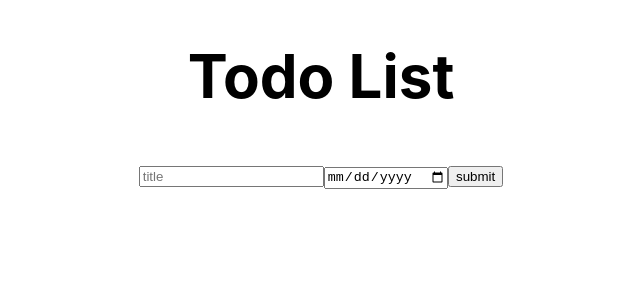
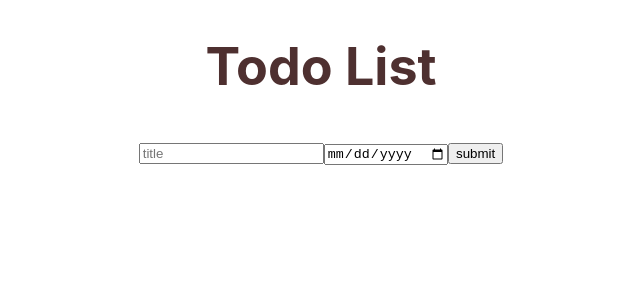
Before and after one commit to hovgor/todo_list_2, a React (Create React App) app: page / in a window 1280 px wide. Shown: the top 300 px of the page, without its empty margins (319-959 px from the left). Built offline with nearby package versions, Linux system fonts and the light colour scheme.

Commit message:
localstorage is  Done

```diff
--- a/package.json
+++ b/package.json
@@ -10,6 +10,7 @@
     "react-dom": "^18.2.0",
     "react-router-dom": "^6.3.0",
     "react-scripts": "5.0.1",
+    "sass": "^1.54.0",
     "uuid": "^8.3.2",
     "web-vitals": "^2.1.4"
   },
--- a/src/App.css
+++ b/src/App.css
@@ -1,7 +1,11 @@
 .App {
     text-align: center;
-    font-size: 30px;
-
+    display: flex;
+    flex-direction: column;
+    align-items: center;
+    justify-content: center;
+    font-size: calc(10px + 2vmin);
+    color: rgb(78, 48, 48);
   }
 
   .App-logo {
--- a/src/App.js
+++ b/src/App.js
@@ -7,30 +7,18 @@ import TodoList from './components/TodoList';
 function App() {
   const [todos, setTodos] = useState([]);
 
+  useEffect(() => {
+    let localTodos = localStorage.getItem('todos')
+    if(localTodos && localTodos.length > 0 ){
+      setTodos(JSON.parse(localTodos))
+    }
+  },[])
 
-      useEffect(() => {
-      getTodos()
-      },[])
-
-
-      useEffect(() => {
-      saveTodos()
-      },[todos])
-
-
-      const saveTodos = () => {
-          localStorage.setItem('todos',JSON.stringify(todos))
-      }
-
-      const getTodos = () => {
-        if(localStorage.getItem('todos') === null){
-            localStorage.setItem('todos',JSON.stringify([]))
-        } else {
-            let localTodos = JSON.parse(localStorage.getItem('todos'))
-            setTodos(localTodos)
-        }
-      }
-
+useEffect(()=>{
+  if(todos && todos.length !== 0){
+    localStorage.setItem('todos', JSON.stringify(todos) )
+  }
+}, [todos])
 
   return (
     <>
--- a/src/components/TodoDetails.js
+++ b/src/components/TodoDetails.js
@@ -26,8 +26,6 @@ function TodoDetails(props) {
           return itm;
       }))
   }
-
-
 
     const submitEdit = (id) =>{
       const newTodos = [...todos].map(el => {
--- a/src/components/TodoList.js
+++ b/src/components/TodoList.js
@@ -1,4 +1,4 @@
-import React, { useState } from 'react';
+import React, { useEffect, useState } from 'react';
 import { v4 as uuidv4 } from 'uuid';
 import Todo from './Todo';
 
@@ -8,8 +8,9 @@ function TodoList({todos,setTodos}) {
     date: ''
   })
   const [filtered,setFiltered] = useState([])
-
-
+  useEffect(() => {
+    setFiltered(todos)
+  },[filtered])
   const handleChange = (event) => {
     setValue({
       ...value,
```
Also changed, not shown: 1 other file (tests, documents, lock files or other folders).
